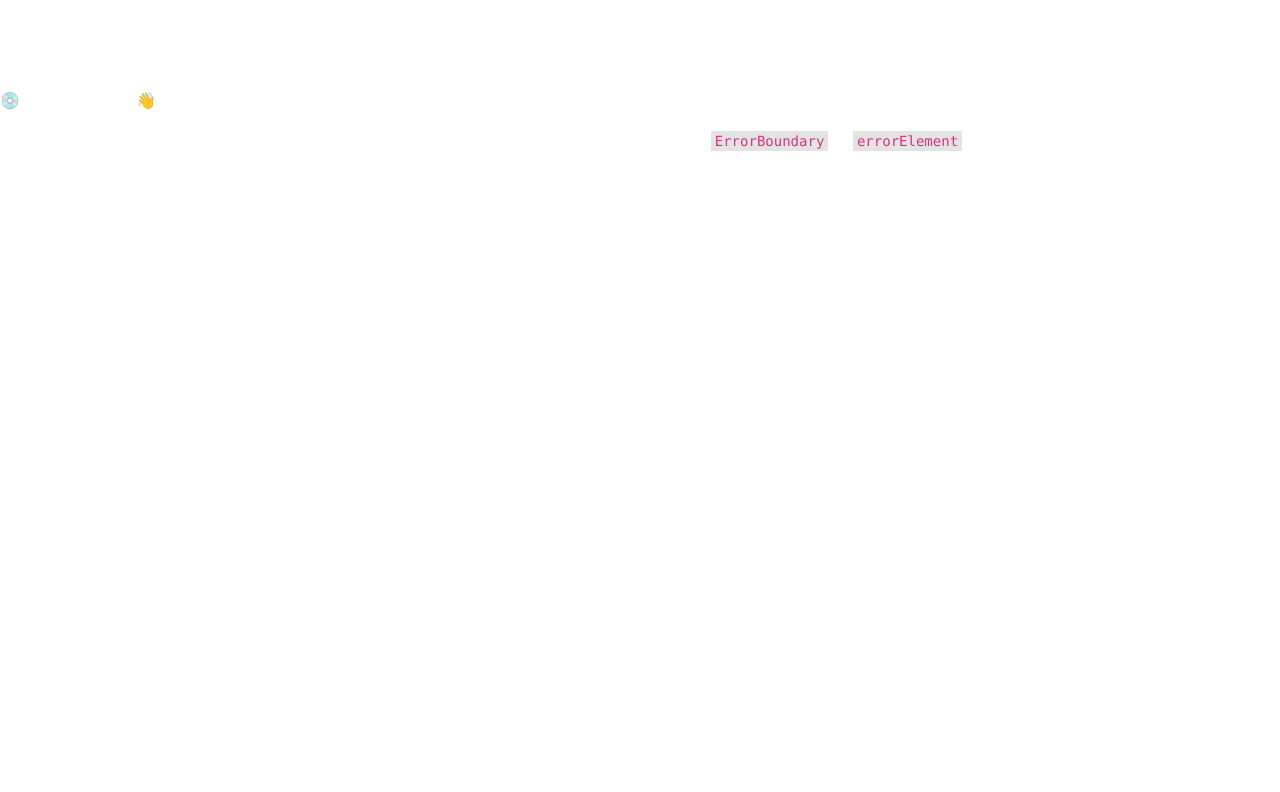
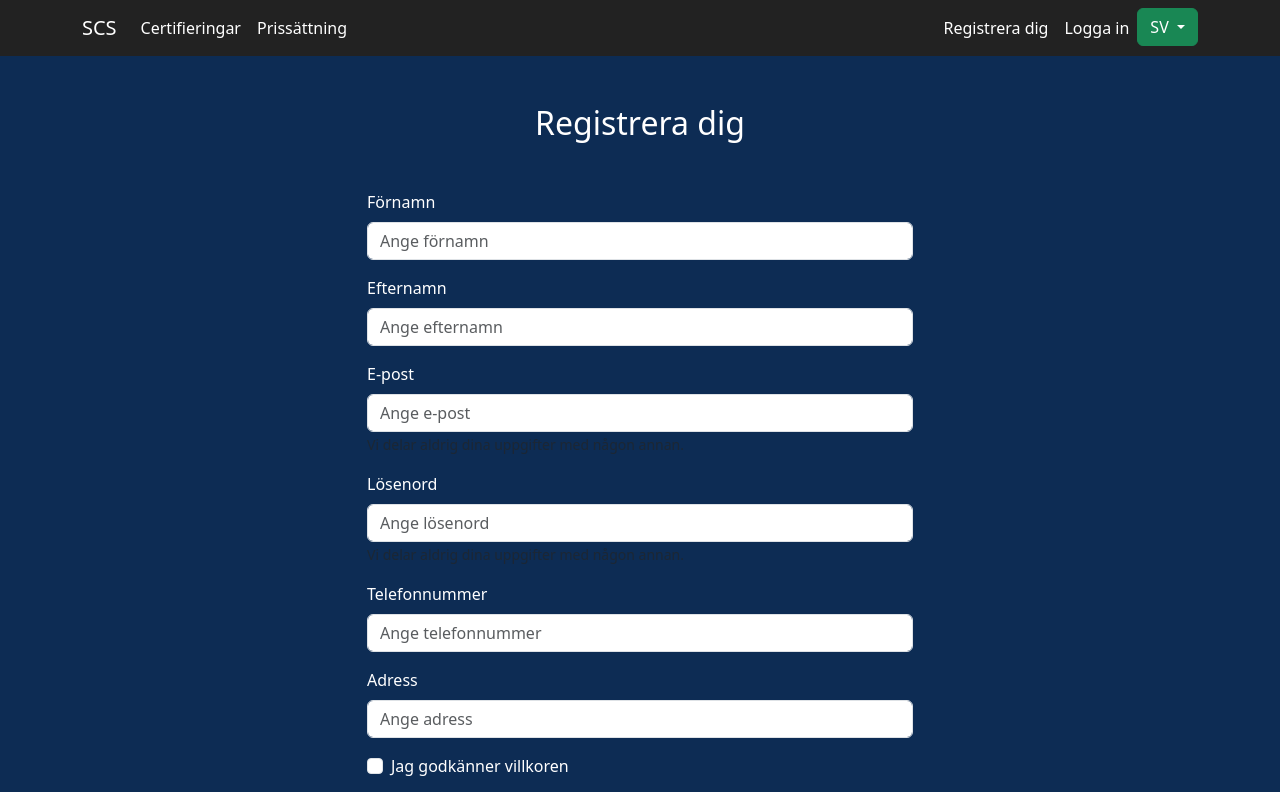
Before and after one commit to ViktorCiganovic-collab/bookingsiteSCS, a React (Vite) app: page /signup in a window 1280 px wide. Before the commit this address had no page. Shown: the top 792 px of the page. Built offline with nearby package versions, Linux system fonts and the light colour scheme.

Commit message:
added signup + loginpages multilingual support

```diff
--- a/public/locales/sv/translation.json
+++ b/public/locales/sv/translation.json
@@ -74,5 +74,22 @@
   "python": "Python",
   "software_development": "Programvaruutveckling",
   "privacy": "Integritetspolicy",
-   "terms": "Användarvillkor"
+   "terms": "Användarvillkor",
+    "email": "E-post",
+  "enterEmail": "Ange e-post",
+  "password": "Lösenord",
+  "enterPassword": "Ange lösenord",
+  "checkbox": "Jag godkänner villkoren",
+  "privacyTerms": "Vi delar aldrig dina uppgifter med någon annan.",
+  "submit": "Skapa konto",
+  "firstName": "Förnamn",
+  "enterFirstName": "Ange förnamn",
+  "lastName": "Efternamn",
+  "enterLastName": "Ange efternamn",
+  "phoneNumber": "Telefonnummer",
+  "enterPhoneNumber": "Ange telefonnummer",
+  "address": "Adress",
+  "enterAddress": "Ange adress",
+  "register": "Registrera dig"
+
 }
--- /dev/null
+++ b/src/Login.jsx
@@ -0,0 +1,52 @@
+import Button from 'react-bootstrap/Button';
+import Form from 'react-bootstrap/Form';
+import { Container, Row, Col } from 'react-bootstrap';
+import { useTranslation } from 'react-i18next'; // i18n hook
+import './styling/login.css';
+
+function Login() {
+  const { t } = useTranslation(); // translation hook
+
+  return (
+    <div className='loginPage'>
+      <section className='loginSectionOne'>
+        <Container>
+          <Row className='d-flex justify-content-center align-items-center mb-5 width-100'>
+            <Col md={6}>
+
+              <h2 className="text-center my-5 mb-4">{t('login')}</h2>
+              <Form className='my-5'>
+
+                {/* E-post */}
+                <Form.Group className="mb-3" controlId="formBasicEmail">
+                  <Form.Label>{t('email')}</Form.Label>
+                  <Form.Control type="email" placeholder={t('enterEmail')} />
+                  <Form.Text className="text-muted">
+                    {t('privacyTerms')}
+                  </Form.Text>
+                </Form.Group>
+
+                                {/* E-post */}
+                <Form.Group className="mb-3" controlId="formBasicEmail">
+                  <Form.Label>{t('password')}</Form.Label>
+                  <Form.Control type="password" placeholder={t('enterPassword')} />
+                  <Form.Text className="text-muted">
+                    {t('privacyTerms')}
+                  </Form.Text>
+                </Form.Group>
+
+
+                {/* Skapa konto knapp */}
+                <Button variant="primary" type="submit">
+                  {t('login')}
+                </Button>
+              </Form>
+            </Col>
+          </Row>
+        </Container>
+      </section>
+    </div>
+  );
+}
+
+export default Login;
--- a/src/Nav.jsx
+++ b/src/Nav.jsx
@@ -28,8 +28,8 @@ function NavComponent() {
           </Nav>
           <Nav>
             {/* Använd Link istället för vanliga Nav.Links */}
-            <Nav.Link as={Link} to="/more-deets">{t('sign_up')}</Nav.Link>
-            <Nav.Link as={Link} to="/memes">{t('login')}</Nav.Link>
+            <Nav.Link as={Link} to="/signup">{t('sign_up')}</Nav.Link>
+            <Nav.Link as={Link} to="/login">{t('login')}</Nav.Link>
 
             {/* Lägg till språkväxlare här */}
             <LanguageSwitcher />
--- /dev/null
+++ b/src/Signup.jsx
@@ -0,0 +1,78 @@
+import Button from 'react-bootstrap/Button';
+import Form from 'react-bootstrap/Form';
+import { Container, Row, Col } from 'react-bootstrap';
+import { useTranslation } from 'react-i18next'; // i18n hook
+import './styling/signup.css';
+
+function Signup() {
+  const { t } = useTranslation(); // translation hook
+
+  return (
+    <div className='signupPage'>
+      <section className='signupSectionOne'>
+        <Container>
+          <Row className='d-flex justify-content-center align-items-center width-100'>
+            <Col md={6}>
+
+              <h2 className="text-center my-5 mb-4">{t('register')}</h2>
+
+              <Form className='my-5'>
+                {/* Förnamn */}
+                <Form.Group className="mb-3" controlId="formFirstName">
+                  <Form.Label>{t('firstName')}</Form.Label>
+                  <Form.Control type="text" placeholder={t('enterFirstName')} />
+                </Form.Group>
+
+                {/* Efternamn */}
+                <Form.Group className="mb-3" controlId="formLastName">
+                  <Form.Label>{t('lastName')}</Form.Label>
+                  <Form.Control type="text" placeholder={t('enterLastName')} />
+                </Form.Group>
+
+                {/* E-post */}
+                <Form.Group className="mb-3" controlId="formBasicEmail">
+                  <Form.Label>{t('email')}</Form.Label>
+                  <Form.Control type="email" placeholder={t('enterEmail')} />
+                  <Form.Text className="text-muted">
+                    {t('privacyTerms')}
+                  </Form.Text>
+                </Form.Group>
+
+                <Form.Group className="mb-3" controlId="formBasicEmail">
+                  <Form.Label>{t('password')}</Form.Label>
+                  <Form.Control type="password" placeholder={t('enterPassword')} />
+                  <Form.Text className="text-muted">
+                    {t('privacyTerms')}
+                  </Form.Text>
+                </Form.Group>
+
+                {/* Telefonnummer */}
+                <Form.Group className="mb-3" controlId="formPhoneNumber">
+                  <Form.Label>{t('phoneNumber')}</Form.Label>
+                  <Form.Control type="text" placeholder={t('enterPhoneNumber')} />
+                </Form.Group>
+
+                {/* Adress */}
+                <Form.Group className="mb-3" controlId="formAddress">
+                  <Form.Label>{t('address')}</Form.Label>
+                  <Form.Control type="text" placeholder={t('enterAddress')} />
+                </Form.Group>
+                  {/* Checkbox för villkor */}
+                <Form.Group className="mb-3" controlId="formBasicCheckbox">
+                  <Form.Check type="checkbox" label={t('checkbox')} />
+                </Form.Group>
+
+                {/* Skapa konto knapp */}
+                <Button variant="primary" type="submit">
+                  {t('submit')}
+                </Button>
+              </Form>
+            </Col>
+          </Row>
+        </Container>
+      </section>
+    </div>
+  );
+}
+
+export default Signup;
--- /dev/null
+++ b/src/styling/login.css
@@ -0,0 +1,11 @@
+
+.loginPage {
+width: 100%;
+min-height: 90vh;
+background-color: var(--secondary-bg);
+}
+
+.loginSectionOne {
+width: 100%;
+height: 100%;
+}
--- /dev/null
+++ b/src/styling/signup.css
@@ -0,0 +1,11 @@
+
+.signupPage {
+width: 100%;
+height: auto;
+background-color: var(--secondary-bg);
+}
+
+.signupSectionOne {
+width: 100%;
+height: 100%;
+}
```
Also changed, not shown: public/locales/da/translation.json (+17 -1 lines), public/locales/fi/translation.json (+18 -1 lines), public/locales/no/translation.json (+17 -1 lines), src/main.jsx (+10 -0 lines).
